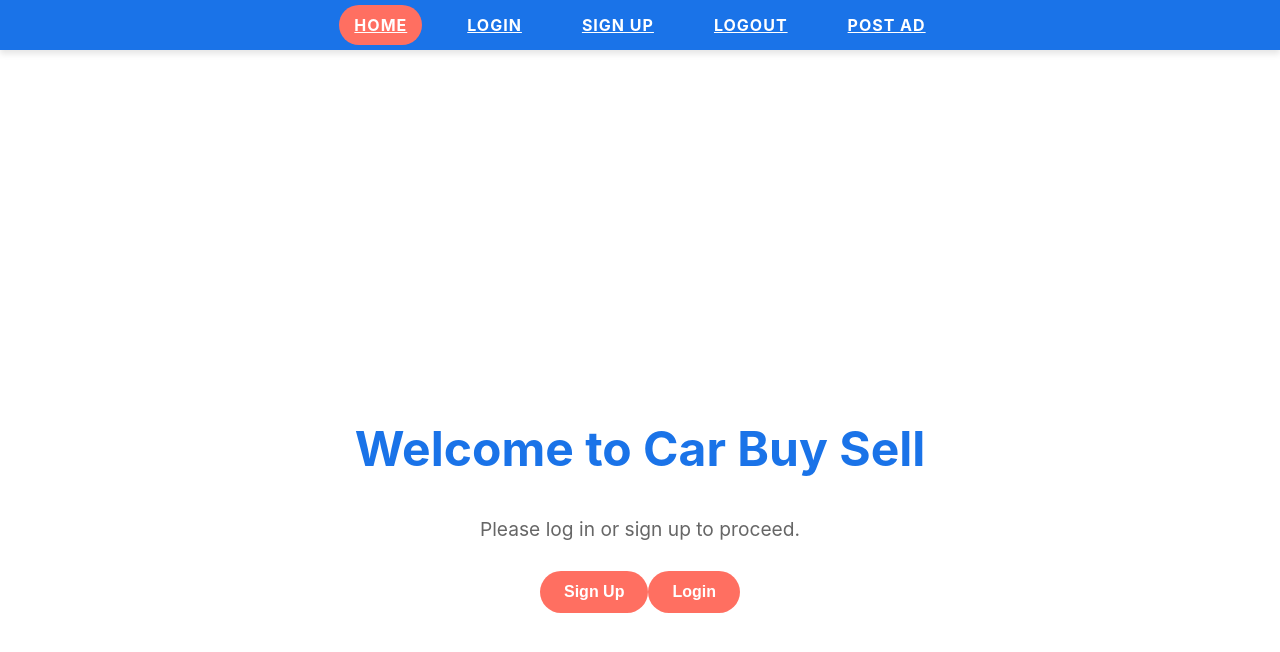
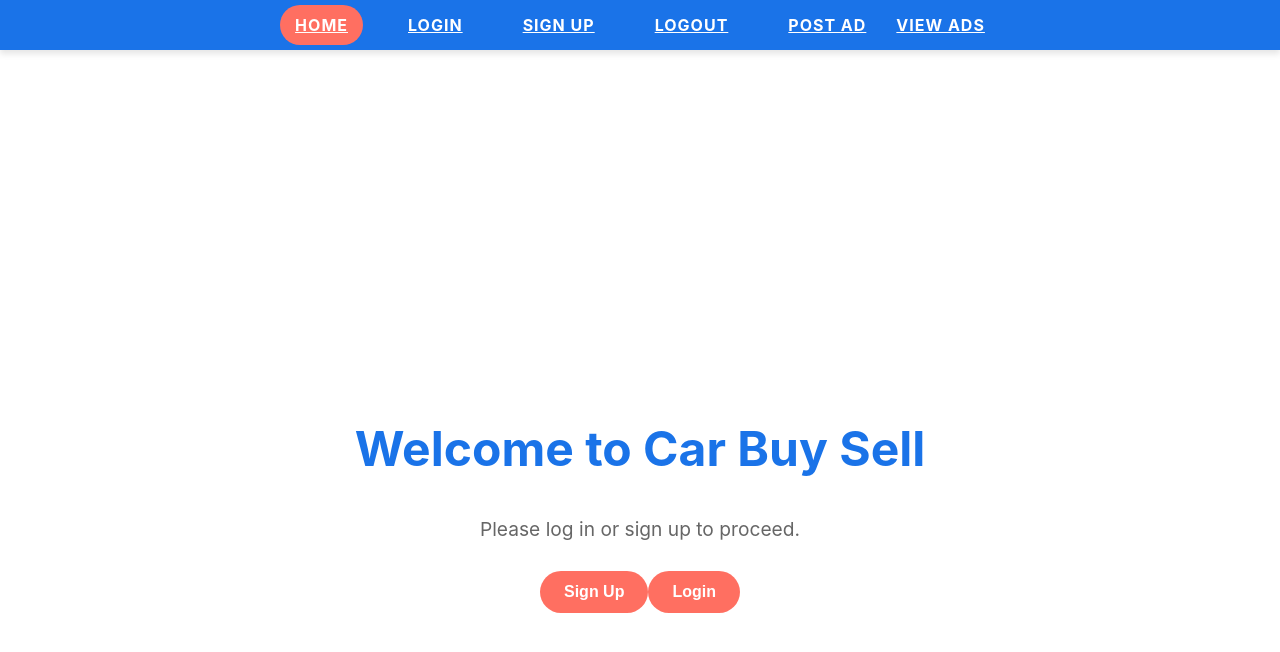
Before and after one commit to HasanMurtez/PPIT, a React (Create React App) app: page / in a window 1280 px wide. Shown: the top 652 px of the page. Built offline with nearby package versions, Linux system fonts and the light colour scheme; no server answers.

Commit message:
Added routes and navigation for ViewAds

```diff
--- a/src/App.js
+++ b/src/App.js
@@ -5,6 +5,7 @@ import Login from "./components/Login";
 import SignUp from "./components/SignUp";
 import Logout from "./components/Logout";
 import PostAd from "./components/PostAd";
+import ViewAds from './components/ViewAds';
 import "./App.css";
 
 const Navbar = () => {
@@ -37,6 +38,9 @@ const Navbar = () => {
           <Link to="/post-ad" className={location.pathname === "/post-ad" ? "active" : ""}>
             Post Ad
           </Link>
+          <Link to="/view-ads" className={location.pathname === "/view-ads" ? "active" : ""}>
+            View ads
+          </Link>
         </li>
       </ul>
     </nav>
@@ -53,6 +57,7 @@ function App() {
         <Route path="/signup" element={<SignUp />} />
         <Route path="/logout" element={<Logout />} />
         <Route path="/post-ad" element={<PostAd />} />
+        <Route path="/view-ads" element={<ViewAds />} />
       </Routes>
     </Router>
   );
```
